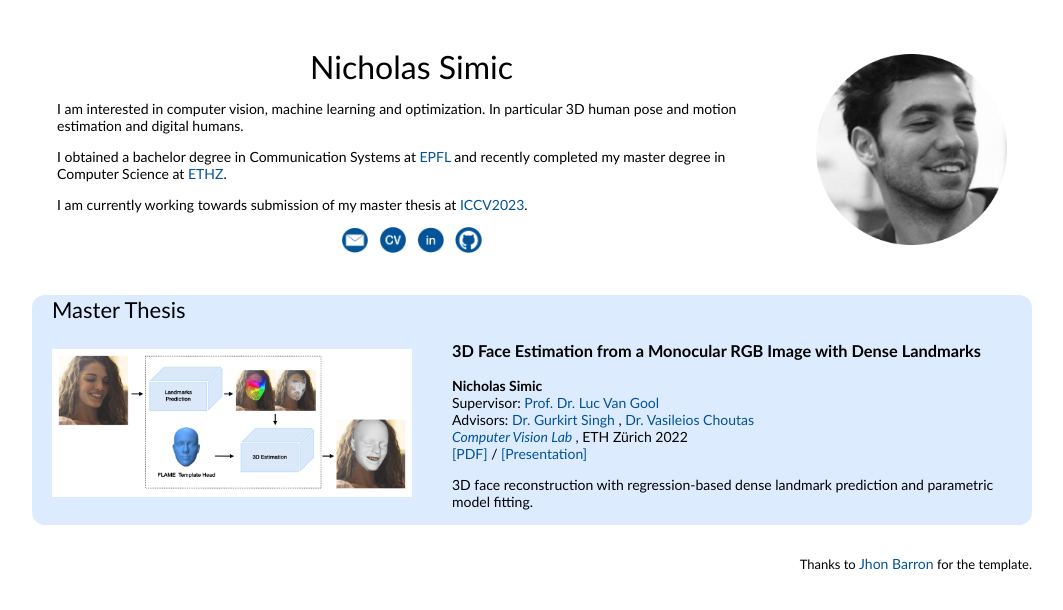
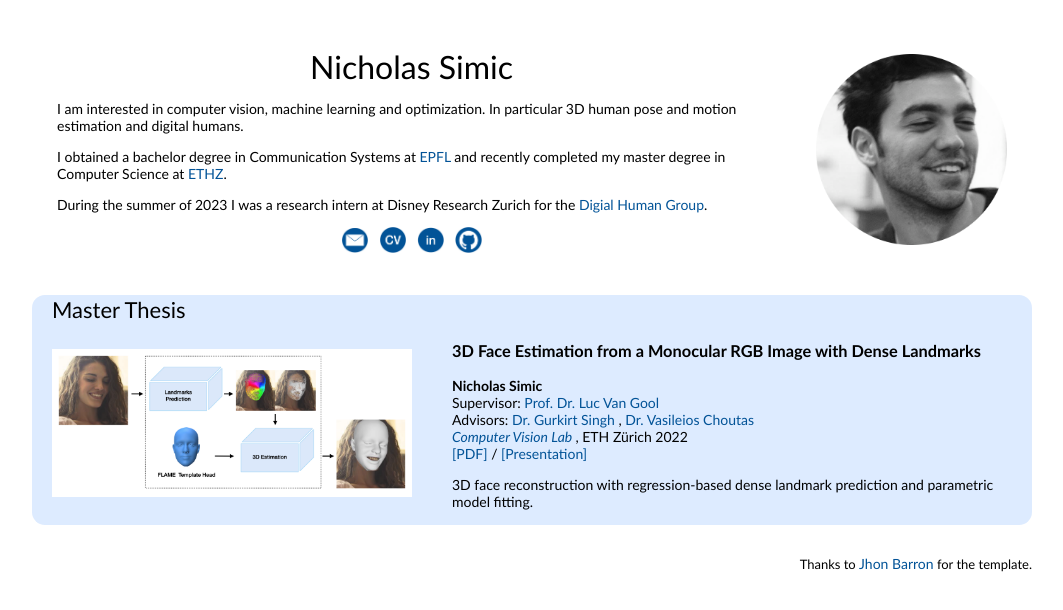
Before and after one commit to nicsimic/nicsimic.github.io, a plain HTML site: page index.html in a window 1280 px wide. Shown: the whole page, without its empty margins (108-1171 px from the left). Drawn offline with Linux system fonts and the light colour scheme.

Commit message:
update on curriculm and index

```diff
--- a/index.html
+++ b/index.html
@@ -38,7 +38,7 @@
                 I obtained a bachelor degree in Communication Systems at <a style="color:#025397;" href="https://www.epfl.ch/en/">EPFL</a> and recently completed my master degree in Computer Science at <a style="color:#025397;" href="https://ethz.ch/en.html">ETHZ</a>.
                 </p>
                 <p>
-                I am currently working towards submission of my master thesis at <a style="color:#025397;" href="https://iccv2023.thecvf.com/">ICCV2023</a>.
+                During the summer of 2023 I was a research intern at Disney Research Zurich for the <a style="color:#025397;" href="https://studios.disneyresearch.com/digital-humans/">Digial Human Group</a>.
                 </p>
 
 
```
Also changed, not shown: 1 other file.
